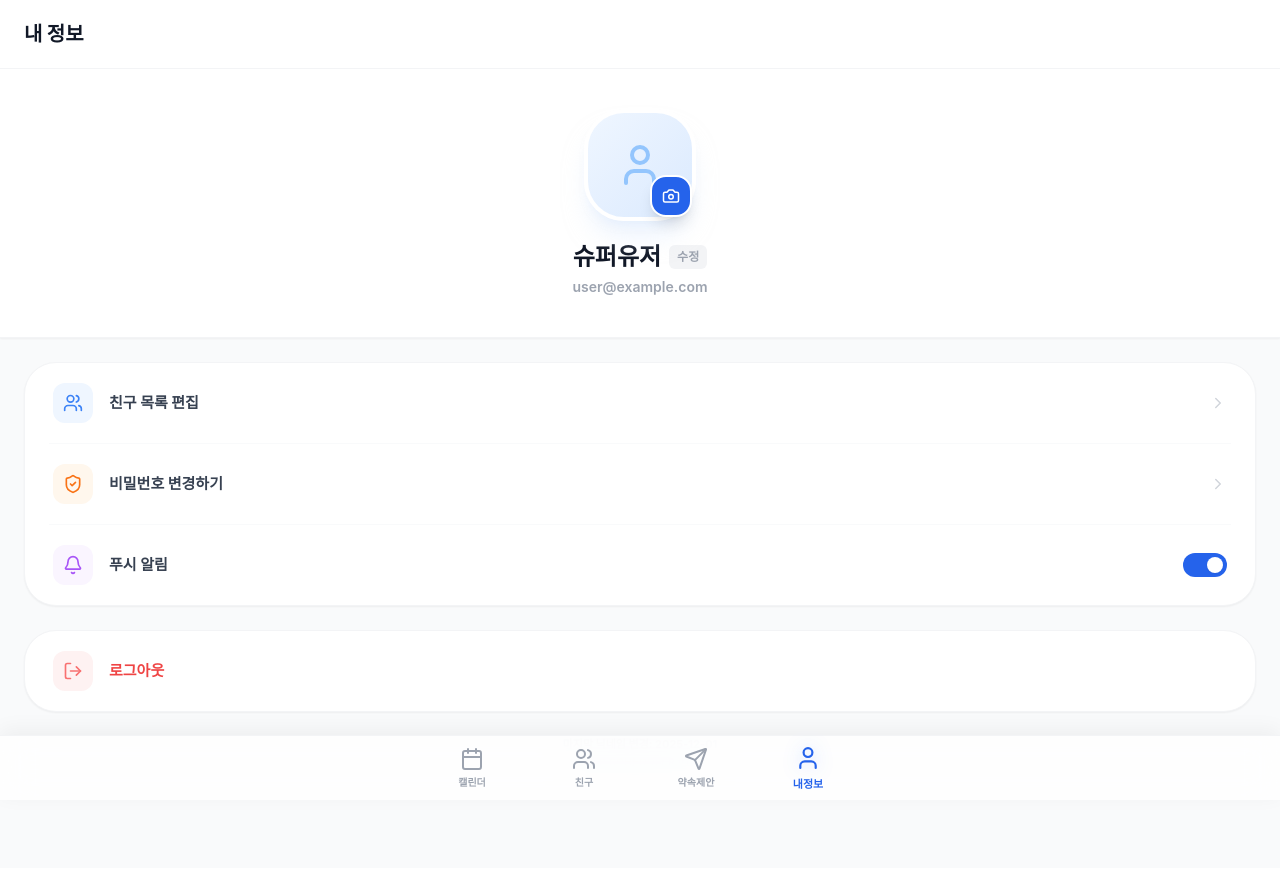
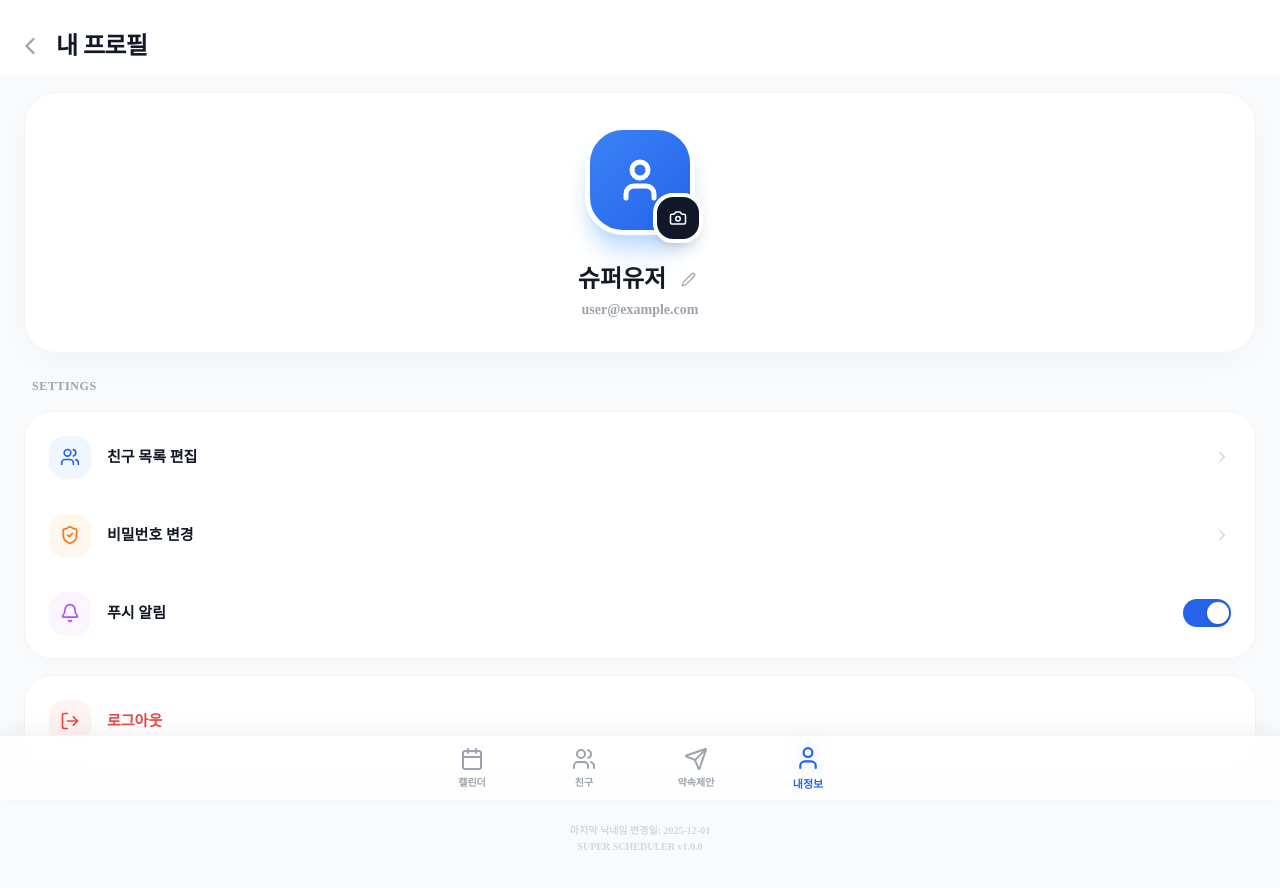
Before and after one commit to pany0108/loxo-kkiri, a React (Create React App) app: page /profile in a window 1280 px wide. Shown: the top 888 px of the page. Built offline with nearby package versions, Linux system fonts and the light colour scheme.

Commit message:
내 프로필 화면 UI 수정

```diff
--- a/src/pages/MyProfile.tsx
+++ b/src/pages/MyProfile.tsx
@@ -1,6 +1,6 @@
 import React, { useState } from 'react';
 import { useNavigate } from 'react-router-dom';
-import { ChevronRight, Camera, Bell, ShieldCheck, Users, LogOut, User } from 'lucide-react';
+import { ChevronRight, Camera, Bell, ShieldCheck, Users, LogOut, User, ChevronLeft, Edit2 } from 'lucide-react';
 import dayjs from 'dayjs';
 
 const MyProfile = () => {
@@ -9,6 +9,7 @@ const MyProfile = () => {
   const [lastChanged] = useState('2025-12-01');
   const [isPushEnabled, setIsPushEnabled] = useState(true);
 
+  // 닉네임 수정 핸들러
   const handleNicknameEdit = () => {
     const today = dayjs();
     const diff = today.diff(dayjs(lastChanged), 'month');
@@ -22,44 +23,50 @@ const MyProfile = () => {
   };
 
   return (
-    <div className="min-h-screen bg-gray-50 pb-24">
-      {/* 1. 상단 바 */}
-      <nav className="bg-white px-6 py-5 flex items-center border-b border-gray-100 sticky top-0 z-10">
-        <h1 className="text-xl font-extrabold text-gray-900">내 정보</h1>
+    <div className="min-h-screen bg-gray-50 font-['Pretendard'] pb-24">
+      {/* 1. 상단 헤더 (Sticky & Blur) */}
+      <nav className="px-4 pt-6 pb-2 flex items-center sticky top-0 bg-white/90 backdrop-blur-md z-40 transition-all">
+        <button onClick={() => navigate(-1)} className="p-2 -ml-2 text-gray-400 hover:text-gray-900 transition-colors active:scale-90">
+          <ChevronLeft size={28} />
+        </button>
+        <h1 className="text-2xl font-black text-gray-900 tracking-tight ml-1">내 프로필</h1>
       </nav>
 
+      <div className="px-6 pt-4 space-y-6">
         {/* 2. 프로필 카드 섹션 */}
-      <div className="bg-white px-5 py-10 flex flex-col items-center border-b border-gray-100 shadow-sm">
+        <section className="bg-white rounded-[32px] p-8 flex flex-col items-center shadow-[0_10px_40px_-10px_rgba(0,0,0,0.05)] border border-gray-100">
           <div className="relative mb-5">
-          {/* Avatar 대체 */}
-          <div className="w-28 h-28 bg-gradient-to-br from-blue-50 to-blue-100 rounded-[40px] flex items-center justify-center text-blue-300 border-4 border-white shadow-xl shadow-blue-100/50">
-            <User size={48} />
+            {/* 프로필 이미지 (Avatar) */}
+            <div className="w-[110px] h-[110px] bg-gradient-to-br from-blue-500 to-blue-600 rounded-[38px] flex items-center justify-center text-white shadow-blue-200 shadow-xl border-[5px] border-white">
+              <User size={48} strokeWidth={2.5} />
             </div>
-          <button className="absolute bottom-1 right-1 p-2.5 bg-blue-600 rounded-2xl text-white shadow-lg border-2 border-white hover:bg-blue-700 active:scale-90 transition-all">
+            {/* 사진 변경 버튼 */}
+            <button className="absolute -bottom-2 -right-2 p-3 bg-gray-900 rounded-[20px] text-white shadow-lg border-[4px] border-white active:scale-90 transition-all hover:bg-black">
               <Camera size={18} />
             </button>
           </div>
-        <div className="text-center">
-          <h2 className="text-2xl font-black text-gray-900 flex items-center justify-center gap-2">
-            {nickname}
+
+          <div className="text-center w-full mt-2">
+            <div className="flex items-center justify-center gap-2 mb-1">
+              <h2 className="text-2xl font-black text-gray-900">{nickname}</h2>
               <button
                 onClick={handleNicknameEdit}
-              className="text-xs bg-gray-100 px-2 py-1 rounded-md text-gray-400 font-bold hover:bg-blue-50 hover:text-blue-500 transition-colors"
+                className="w-7 h-7 flex items-center justify-center text-gray-400 hover:text-blue-600 hover:bg-blue-50 rounded-lg transition-all"
               >
-              수정
+                <Edit2 size={15} />
               </button>
-          </h2>
-          <p className="text-sm font-semibold text-gray-400 mt-1">user@example.com</p>
             </div>
+            <p className="text-[14px] font-bold text-gray-400">user@example.com</p>
           </div>
+        </section>
 
-      {/* 3. 메뉴 리스트 */}
-      <div className="p-6 space-y-6">
-        <div className="bg-white rounded-[32px] shadow-sm border border-gray-100 overflow-hidden px-2">
-          <MenuBtn icon={<Users size={20} />} iconBg="bg-blue-50 text-blue-500" label="친구 목록 편집" onClick={() => navigate('/friend-list')} />
-          <div className="h-[1px] bg-gray-50 mx-4" />
-          <MenuBtn icon={<ShieldCheck size={20} />} iconBg="bg-orange-50 text-orange-500" label="비밀번호 변경하기" onClick={() => navigate('/change-password')} />
-          <div className="h-[1px] bg-gray-50 mx-4" />
+        {/* 3. 메뉴 리스트 섹션 */}
+        <section className="space-y-4">
+          <h3 className="px-2 text-[12px] font-bold text-gray-400 uppercase tracking-wider">Settings</h3>
+
+          <div className="bg-white rounded-[28px] shadow-[0_5px_20px_rgba(0,0,0,0.02)] border border-gray-100 overflow-hidden p-2 space-y-1">
+            <MenuBtn icon={<Users size={20} />} iconBg="bg-blue-50 text-blue-600" label="친구 목록 편집" onClick={() => navigate('/friend-list')} />
+            <MenuBtn icon={<ShieldCheck size={20} />} iconBg="bg-orange-50 text-orange-500" label="비밀번호 변경" onClick={() => navigate('/change-password')} />
             <MenuBtn
               icon={<Bell size={20} />}
               iconBg="bg-purple-50 text-purple-500"
@@ -70,33 +77,53 @@ const MyProfile = () => {
             />
           </div>
 
-        <div className="bg-white rounded-[32px] shadow-sm border border-gray-100 overflow-hidden px-2">
-          <MenuBtn icon={<LogOut size={20} />} iconBg="bg-red-50 text-red-400" label="로그아웃" onClick={() => navigate('/')} color="text-red-500" hideArrow />
+          <div className="bg-white rounded-[28px] shadow-[0_5px_20px_rgba(0,0,0,0.02)] border border-gray-100 overflow-hidden p-2 mt-4">
+            <MenuBtn icon={<LogOut size={20} />} iconBg="bg-red-50 text-red-500" label="로그아웃" onClick={() => navigate('/')} color="text-red-500" hideArrow />
           </div>
-      </div>
+        </section>
 
-      <div className="px-10 text-center opacity-30">
-        <p className="text-[11px] font-bold text-gray-400 leading-relaxed">
-          마지막 닉네임 변경: {lastChanged} <br />
+        {/* 하단 정보 */}
+        <div className="pt-8 pb-4 text-center opacity-40">
+          <p className="text-[10px] font-bold text-gray-400 leading-relaxed">
+            마지막 닉네임 변경일: {lastChanged} <br />
             SUPER SCHEDULER v1.0.0
           </p>
+        </div>
       </div>
     </div>
   );
 };
 
-// 재사용 가능한 메뉴 버튼 컴포넌트
-const MenuBtn = ({ icon, iconBg, label, onClick, isToggle, toggleValue, onToggle, color = 'text-gray-700', hideArrow }: any) => (
-  <button onClick={isToggle ? onToggle : onClick} className="w-full flex items-center justify-between p-5 hover:bg-gray-50 active:bg-gray-100/50 transition-all rounded-2xl group">
+// [재사용 컴포넌트] 메뉴 버튼
+interface MenuBtnProps {
+  icon: React.ReactNode;
+  iconBg: string;
+  label: string;
+  onClick?: () => void;
+  isToggle?: boolean;
+  toggleValue?: boolean;
+  onToggle?: () => void;
+  color?: string;
+  hideArrow?: boolean;
+}
+
+const MenuBtn = ({ icon, iconBg, label, onClick, isToggle, toggleValue, onToggle, color = 'text-gray-900', hideArrow }: MenuBtnProps) => (
+  <button
+    onClick={isToggle ? onToggle : onClick}
+    className="w-full flex items-center justify-between p-4 hover:bg-gray-50 active:bg-gray-100 transition-all rounded-[20px] group cursor-pointer"
+  >
     <div className="flex items-center gap-4">
-      <div className={`p-2.5 rounded-xl transition-colors ${iconBg}`}>{icon}</div>
+      <div className={`w-[42px] h-[42px] rounded-[16px] flex items-center justify-center transition-colors shadow-sm ${iconBg}`}>{icon}</div>
       <span className={`font-bold text-[15px] ${color}`}>{label}</span>
     </div>
+
     <div className="flex items-center gap-2">
       {isToggle ? (
-        // 직접 구현한 Tailwind Switch
-        <div className={`w-11 h-6 flex items-center rounded-full px-1 transition-colors duration-300 ${toggleValue ? 'bg-blue-600' : 'bg-gray-200'}`}>
-          <div className={`bg-white w-4 h-4 rounded-full shadow-sm transform transition-transform duration-300 ${toggleValue ? 'translate-x-5' : 'translate-x-0'}`} />
+        // iOS 스타일 토글 스위치
+        <div className={`w-[48px] h-[28px] flex items-center rounded-full px-1 transition-colors duration-300 ${toggleValue ? 'bg-blue-600' : 'bg-gray-200'}`}>
+          <div
+            className={`bg-white w-[22px] h-[22px] rounded-full shadow-md transform transition-transform duration-300 ${toggleValue ? 'translate-x-[20px]' : 'translate-x-0'}`}
+          />
         </div>
       ) : (
         !hideArrow && <ChevronRight size={18} className="text-gray-300 group-hover:text-gray-400 transition-colors" />
```
Lines whose indentation alone changed are shown as unchanged.
